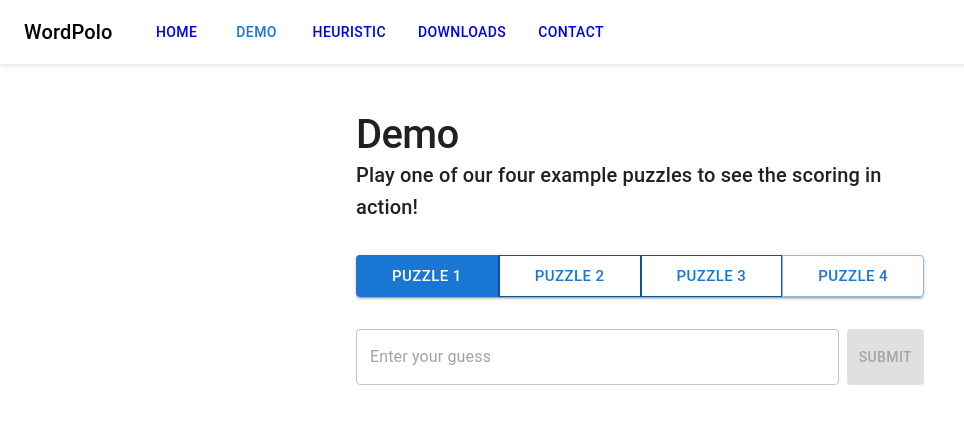
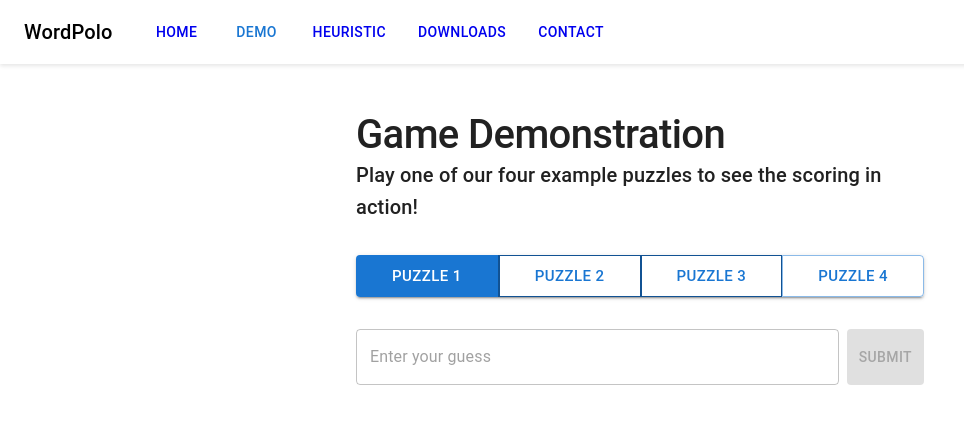
Before and after one commit to wordpolo/wordpolo-demo, a Next.js app: page /demo in a window 1280 px wide. Shown: the top 424 px of the page, without its empty margins (0-964 px from the left). Built offline with nearby package versions, Linux system fonts and the light colour scheme.

Commit message:
clarify demo page

```diff
--- a/src/pages/demo.tsx
+++ b/src/pages/demo.tsx
@@ -179,7 +179,7 @@ export default function Demo() {
   return (
     <Box sx={{ maxWidth: 600, mx: 'auto', p: 2 }}>
       <Typography variant="h1" component="h1">
-        Demo
+        Game Demonstration
       </Typography>
       <Typography variant="h6" component="h6">
         Play one of our four example puzzles to see the scoring in action!
```
